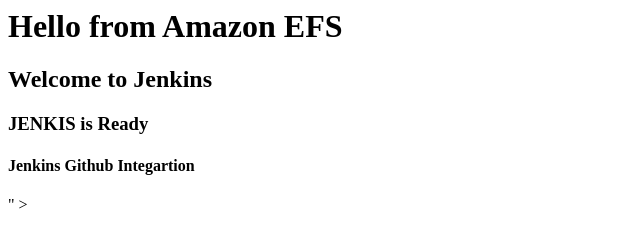
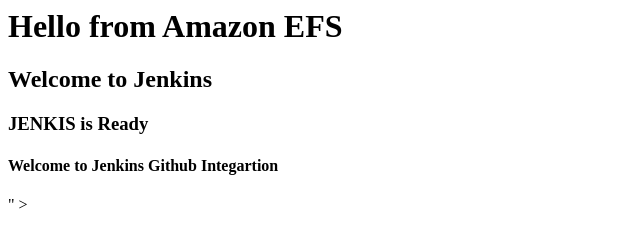
Before and after one commit to MahendraY-sys/Project1, a plain HTML site: page index.html in a window 1280 px wide. Shown: the whole page, without its empty margins (0-640 px from the left). Drawn offline with Linux system fonts and the light colour scheme.

Commit message:
modified index.html

```diff
--- a/index.html
+++ b/index.html
@@ -2,5 +2,5 @@
 <h1>Hello from Amazon EFS</h1>
 <h2>Welcome to Jenkins</h2>
 <h3>JENKIS is Ready </h3>
-<h4>Jenkins Github Integartion </h4>
+<h4>Welcome to Jenkins Github Integartion  </h4>
 </html>" >
```
